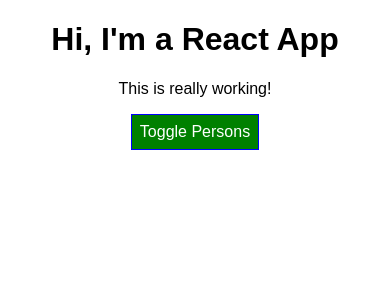
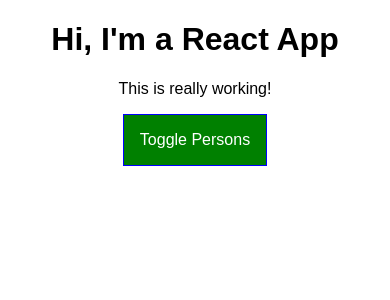
Before and after one commit to aruyamam/react-complete-guide, a React app: page / in a window 390 px wide. Shown: the top 300 px of the page. Built offline with nearby package versions, Linux system fonts and the light colour scheme.

Commit message:
Section 5 Adding Pseudo Selectors & Working with Media Queries

```diff
--- a/src/App.css
+++ b/src/App.css
@@ -9,3 +9,26 @@
 .bold {
   font-weight: bold;
 }
+
+.App button {
+  border: 1px solid blue;
+  padding: 16px;
+  background-color: green;
+  font: inherit;
+  color: white;
+  cursor: pointer;
+}
+
+.App button:hover {
+  background-color: lightgreen;
+  color: black;
+}
+
+.App button.Red {
+  background-color: red;
+}
+
+.App button.Red:hover {
+  background-color: salmon;
+  color: black;
+}
--- a/src/App.js
+++ b/src/App.js
@@ -57,16 +57,8 @@
   };
 
   render() {
-    const style = {
-      backgroundColor: 'green',
-      color: 'white',
-      font: 'inherit',
-      border: '1px solid blue',
-      padding: '8px',
-      cursor: 'pointer',
-    };
-
     let persons = null;
+    let btnClass = '';
 
     if (this.state.showPerson) {
       persons = (
@@ -82,7 +74,7 @@
         </div>
       );
 
-      style.backgroundColor = 'red';
+      btnClass = classes.Red;
     }
 
     const assignedClasses = [];
@@ -98,7 +90,7 @@
         <h1>Hi, I'm a React App</h1>
         <p className={assignedClasses.join(' ')}>This is really working!</p>
         <button
-          style={style}
+          className={btnClass}
           onClick={this.togglePersonHandler}>Toggle Persons</button>
         {persons}
       </div>
--- a/src/Person/Person.css
+++ b/src/Person/Person.css
@@ -7,8 +7,8 @@
   text-align: center;
 }
 
-/* @media (min-width: 500px) {
+@media (min-width: 500px) {
   .Person {
     width: 450px;
   }
-} */
+}
```
